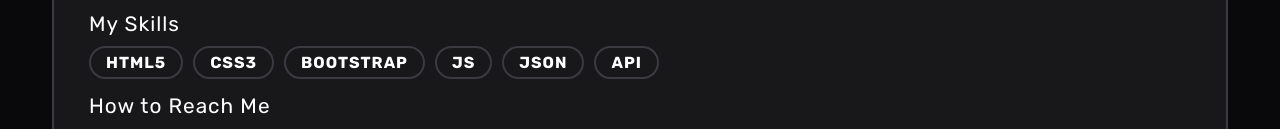
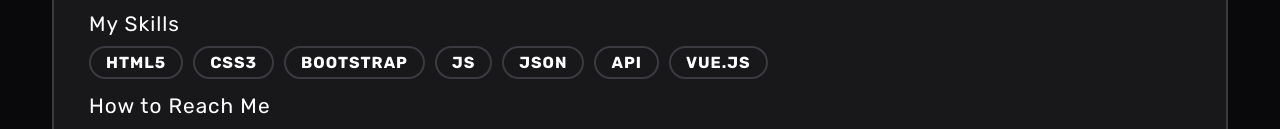
Before and after one commit to the-artist-web/The-artist-web-portfolio-me, a plain HTML site: page about.html in a window 1280 px wide. Shown: the part 752-881 px from the top of the page. Drawn offline with Linux system fonts and the light colour scheme.

Commit message:
crear skills

```diff
--- a/about.html
+++ b/about.html
@@ -124,6 +124,7 @@
                         <h3 class="skill-item">JS</h3>
                         <h3 class="skill-item">JSON</h3>
                         <h3 class="skill-item">API</h3>
+                        <h3 class="skill-item">vue.js</h3>
                     </div>
 
                     <h2 class="title-redme">How to Reach Me</h2>
```
